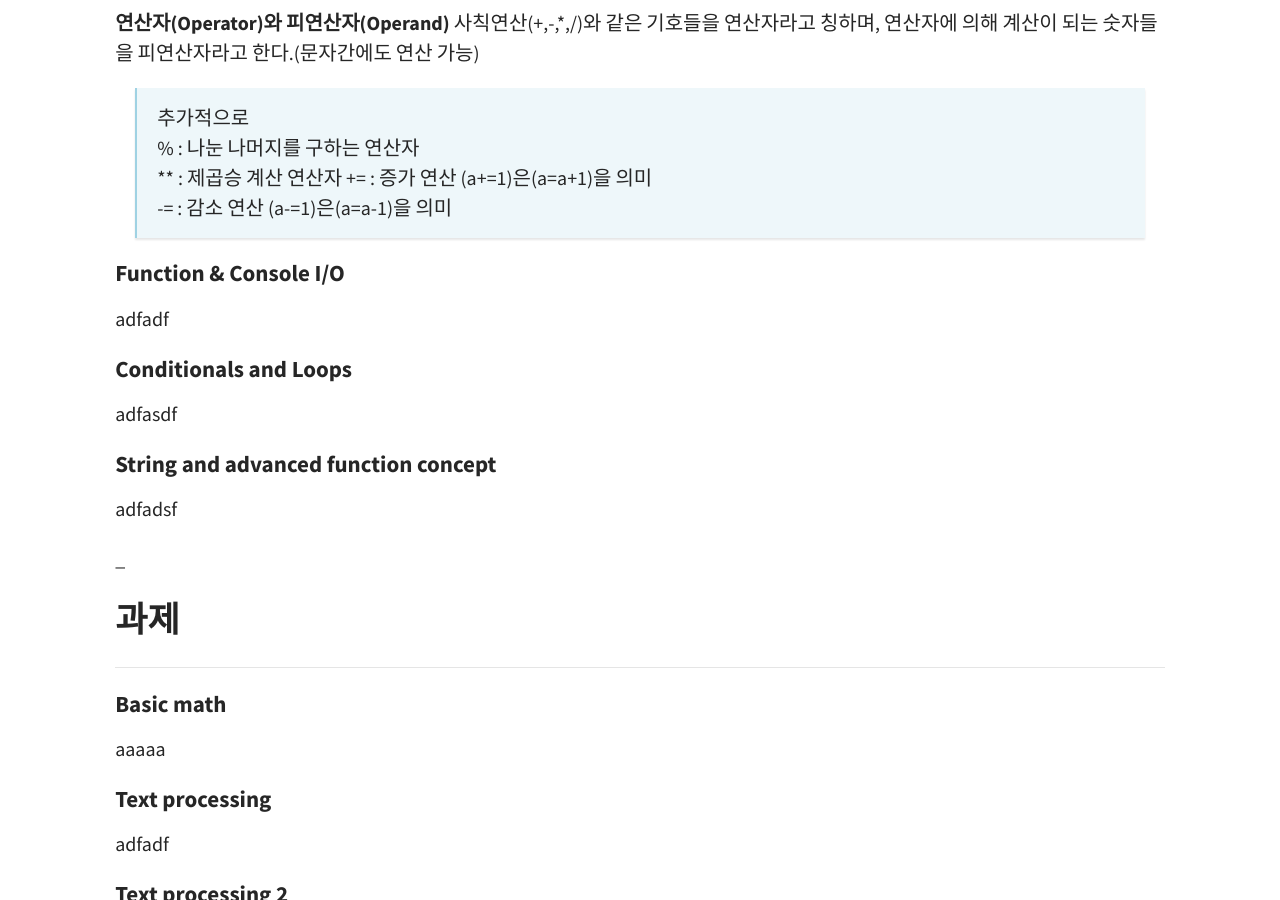
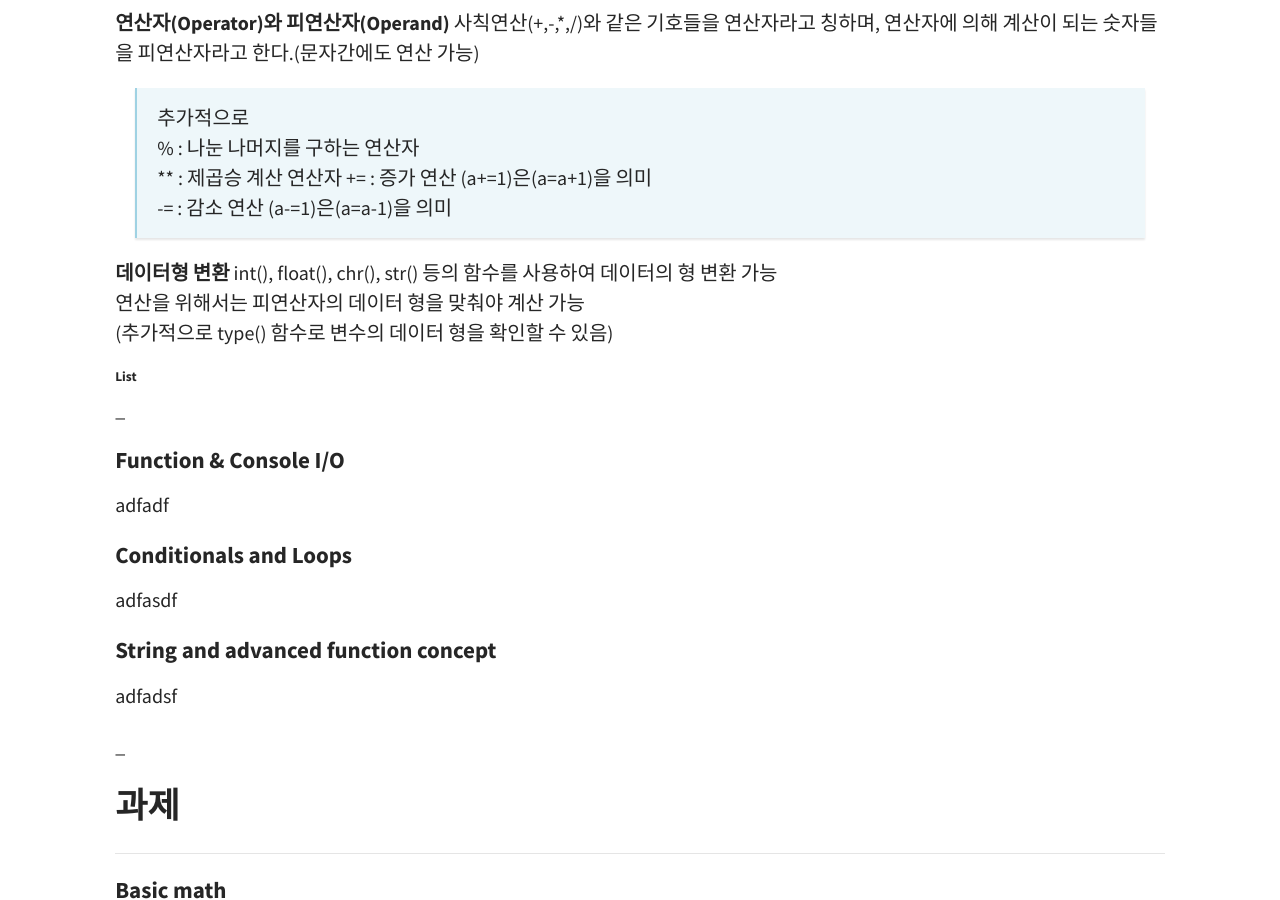
Before and after one commit to JJayy/JJayy.github.io, a Jekyll site: the page built from _posts/2020-01-19-day-2.md, in a window 1280 px wide and 900 px high, scrolled down 2174 px. Built offline with Jekyll 4.4.1, drawn with Linux system fonts in a browser that asks for light colours; some of the changed text lies outside the part shown.

Commit message:
Update 2020-01-19-day-2.md

```diff
--- a/_posts/2020-01-19-day-2.md
+++ b/_posts/2020-01-19-day-2.md
@@ -39,10 +39,14 @@
 ## 파이썬 기초 문법
 ---
 #### Variable & List
-###### 변수(Variable)
+
+###### **<변수(Variable)**
 변수(Variables)는 가장 기초적인 프로그래밍 문법 개념으로 데이터(값)을 저장하기 위한 메모리 공간의 장소를 지칭하는 프로그래밍상 이름입니다. 즉 변수는 메모리 주소를 가지고 있고 변수에 들어가는 값은 메모리 주소에 할당되게 됩니다.
+
 >A = 8 의 의미는 'A는 8이다'가 아니라 'A라는 이름을 가진 메모리 주소에 8을 저장하라'는 의미
-###### Basic Operations
+
+
+###### **Basic Operations**
 사칙연산과 문자열 처리와 같은 기초적인 연산
 - 기본 자료형(Primitive Data Type)
 - 연산자와 피연산자
@@ -70,7 +74,15 @@
 += : 증가 연산 (a+=1)은(a=a+1)을 의미
 -= : 감소 연산 (a-=1)은(a=a-1)을 의미
 
+**데이터형 변환**
+int(), float(), chr(), str() 등의 함수를 사용하여 데이터의 형 변환 가능
+연산을 위해서는 피연산자의 데이터 형을 맞춰야 계산 가능
+(추가적으로 type() 함수로 변수의 데이터 형을 확인할 수 있음)
 
+
+###### **List**
+
+_
 #### Function & Console I/O
 adfadf
 
@@ -88,17 +100,19 @@
 #### Basic math
 aaaaa
 
+
 #### Text processing
 adfadf
 
+
 #### Text processing 2
 adfasdf
+
 
 #### Baseball
 adfadsf
 
 _
 
-
 ## 피어세션
 ---
```
